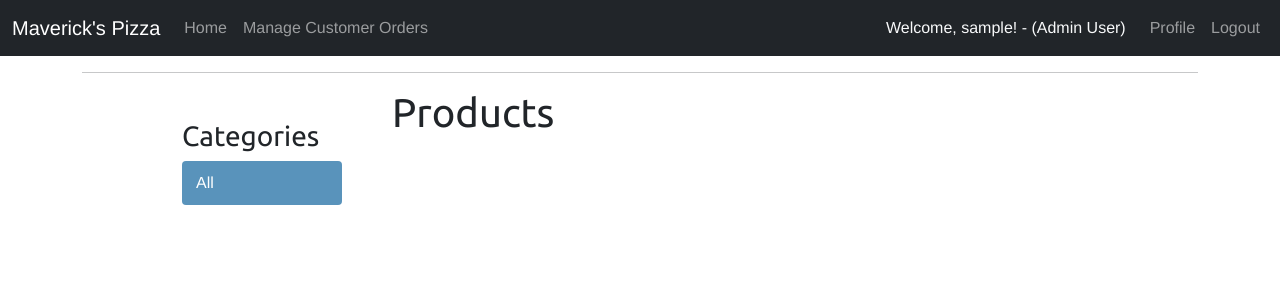
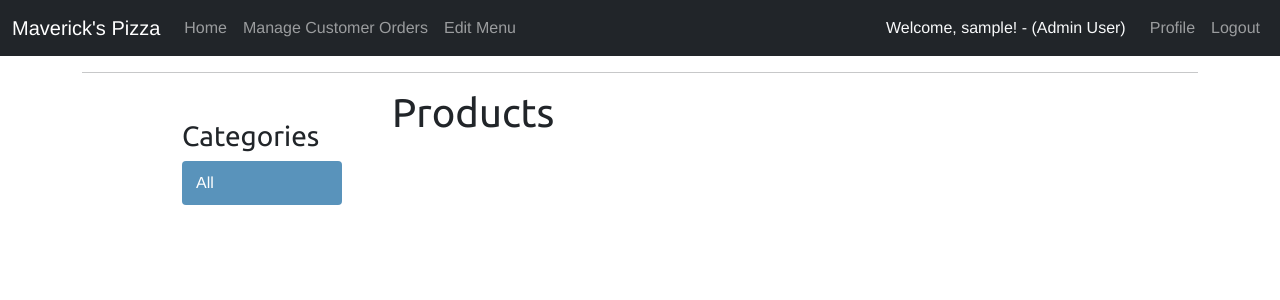
Before and after one commit to mattallen889/ISQA-3900-Group-4, a Django app: page / in a window 1280 px wide. Shown: the top 300 px of the page. Run offline with Django 4.2, Linux system fonts and the light colour scheme; the visitor is signed in with stand-in values (Sample User, id 1); data that the repository does not hold is empty.

Commit message:
Created foundation for editing menu

```diff
--- a/shop/templates/shop/base.html
+++ b/shop/templates/shop/base.html
@@ -27,6 +27,9 @@
                 {% if user.is_authenticated and user.is_staff %}
                 <li class="nav-item">
                     <a class="nav-link" href="{% url 'orders:manage_customer_orders' %}">Manage Customer Orders</a>
+                </li>
+                <li class="nav-item">
+                    <a class="nav-link" href="/">Edit Menu</a>
                 </li>
                 {% elif user.is_authenticated and not user.is_staff %}
                     <li class="nav-item">
--- a/shop/urls.py
+++ b/shop/urls.py
@@ -16,4 +16,5 @@ urlpatterns = [
 
     path('registration/logged_out/', views.logged_out, name='logged_out'), # Points to sign_up
     path('catalog/profile/', views.profile, name='profile'), # Points to profile
+    path('catalog/edit_menu_items/', views.edit_menu_items, name='edit_menu_items'),
 ]
--- a/shop/views.py
+++ b/shop/views.py
@@ -72,3 +72,9 @@ def logged_out(request):
 
 def profile(request):
     return render(request, 'catalog/profile.html')
+
+def edit_menu_items(request):
+    if request.user.is_authenticated and request.user.is_staff:
+        pass
+    else:
+        return redirect('/')
```
Also changed, not shown: orders/templates/admin/editMenuItems.html (added).
